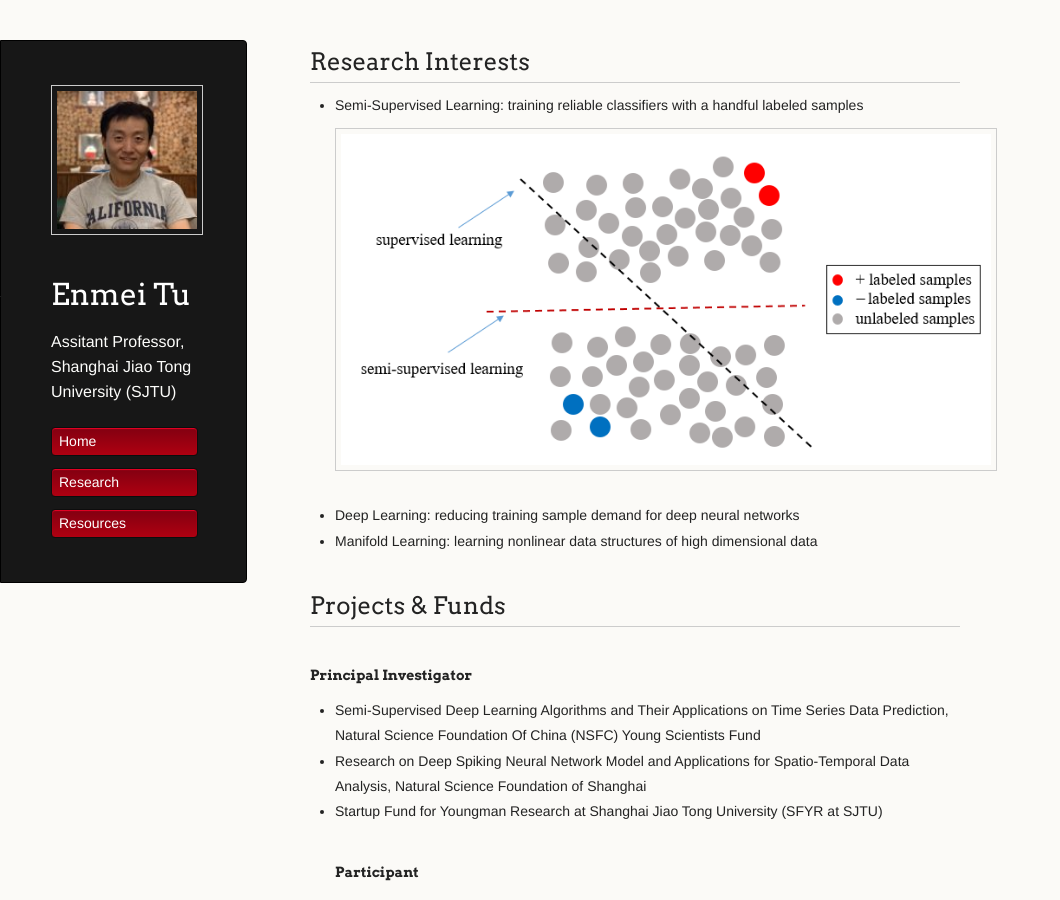
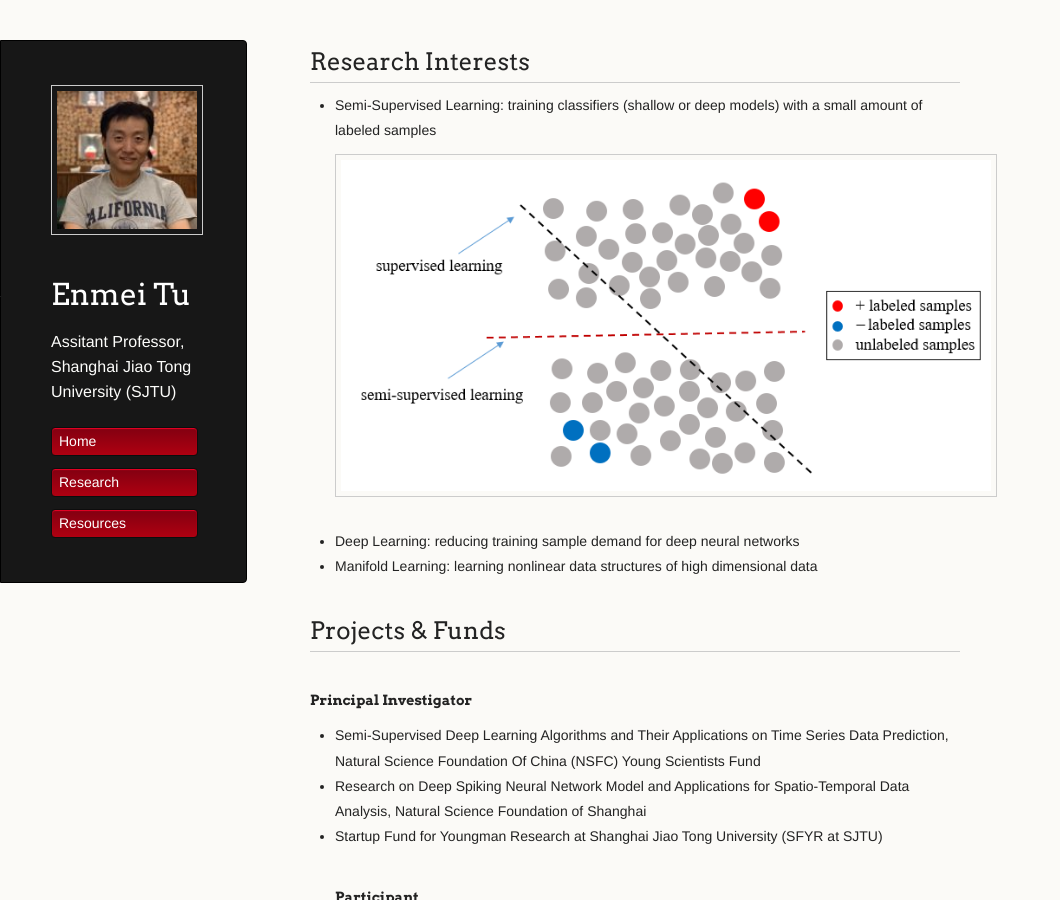
Before and after one commit to hellotem/enmeitu.github.io, a Jekyll site: the page built from research/index.md, in a window 1280 px wide and 900 px high. Shown: the whole window, without its empty margins (0-1060 px from the left). Built offline with Jekyll 4.4.1, drawn with Linux system fonts in a browser that asks for light colours; our own code applies the rules of GitHub Pages for plain Markdown files.

Commit message:
Update index.md

```diff
--- a/research/index.md
+++ b/research/index.md
@@ -1,5 +1,5 @@
 ## Research Interests
-* Semi-Supervised Learning: training reliable classifiers with a handful labeled samples
+* Semi-Supervised Learning: training classifiers (shallow or deep models) with a small amount of labeled samples
 <img src="ssl5.png"
      alt="Markdown Monster icon"
      style="float: left; margin-right: 10px;" />
```
